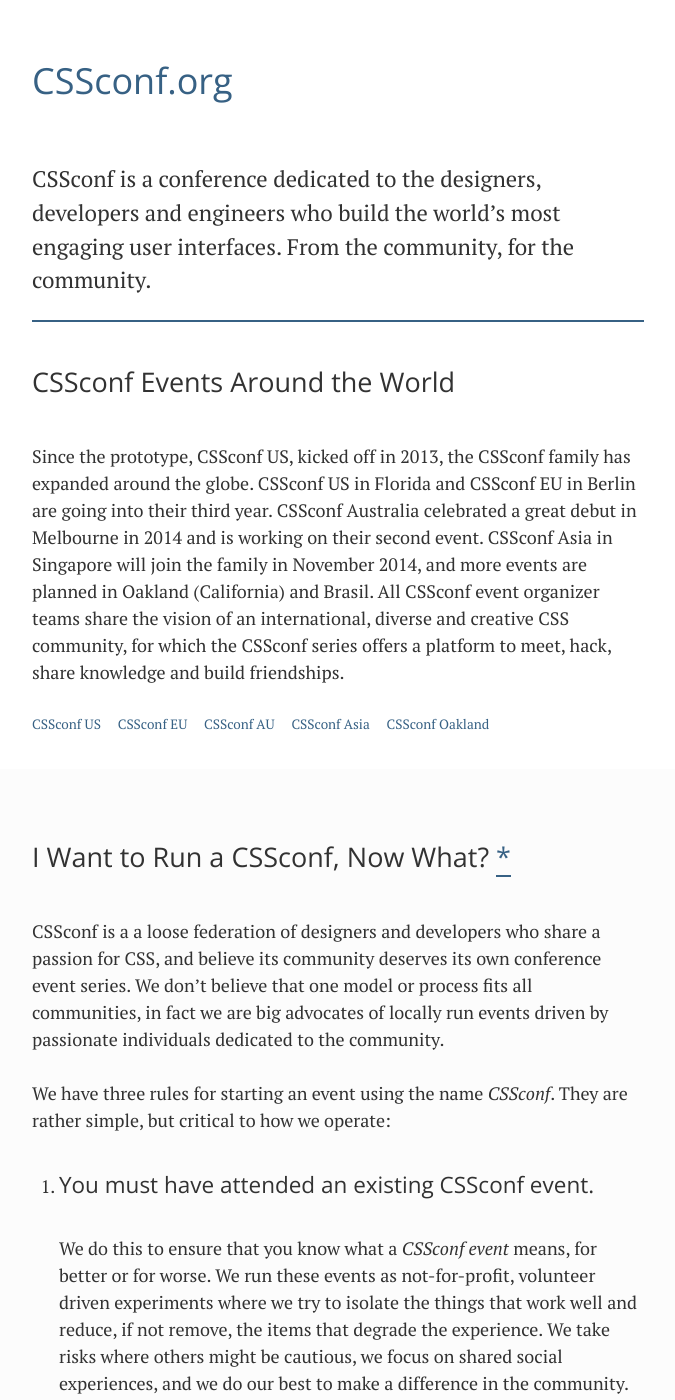
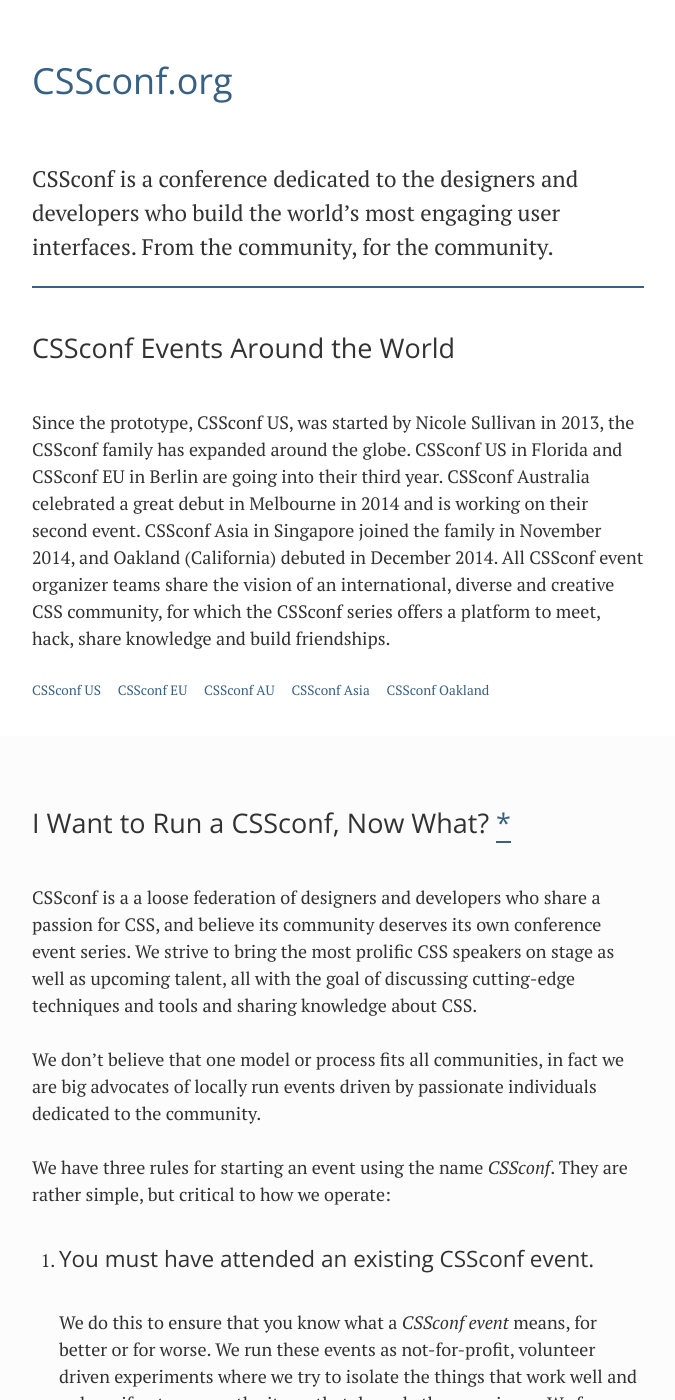
Before and after one commit to cssconf/cssconf.org, a Jekyll site: the page built from index.html, in a window 1280 px wide and 1400 px high. Shown: the whole window, without its empty margins (302-977 px from the left). Built offline with Jekyll 4.4.1, drawn with Linux system fonts in a browser that asks for light colours; some of the changed text lies outside the part shown.

Commit message:
update text

```diff
--- a/index.html
+++ b/index.html
@@ -6,12 +6,12 @@
   <div class="wrap">
 
     <p class="intro">
-      CSSconf is a conference dedicated to the designers, developers and engineers who build the world’s most engaging user interfaces. From the community, for the community.
+      CSSconf is a conference dedicated to the designers and developers who build the world’s most engaging user interfaces. From the community, for the community.
     </p>
 
     <h2>CSSconf Events Around the World</h2>
 
-    <p>Since the prototype, CSSconf US, kicked off in 2013, the CSSconf family has expanded around the globe. CSSconf US in Florida and CSSconf EU in Berlin are going into their third year. CSSconf Australia celebrated a great debut in Melbourne in 2014 and is working on their second event. CSSconf Asia in Singapore will join the family in November 2014, and more events are planned in Oakland (California) and Brasil. All CSSconf event organizer teams share the vision of an international, diverse and creative CSS community, for which the CSSconf series offers a platform to meet, hack, share knowledge and build friendships.</p>
+    <p>Since the prototype, CSSconf US, was started by Nicole Sullivan in 2013, the CSSconf family has expanded around the globe. CSSconf US in Florida and CSSconf EU in Berlin are going into their third year. CSSconf Australia celebrated a great debut in Melbourne in 2014 and is working on their second event. CSSconf Asia in Singapore joined the family in November 2014, and Oakland (California) debuted in December 2014. All CSSconf event organizer teams share the vision of an international, diverse and creative CSS community, for which the CSSconf series offers a platform to meet, hack, share knowledge and build friendships.</p>
 
     <ul class="list-inline">
       <li><a href="http://cssconf.us/">CSSconf US</a></li>
@@ -29,17 +29,21 @@
   <div class="wrap">
     <h2>I Want to Run a CSSconf, Now What? <a href="#footnote-01" id="footnote-top-01">*</a></h1>
 
-    <p>CSSconf is a a loose federation of designers and developers who share a passion for CSS, and believe its community deserves its own conference event series. We don’t believe that one model or process fits all communities, in fact we are big advocates of locally run events driven by passionate individuals dedicated to the community.</p>
+    <p>CSSconf is a a loose federation of designers and developers who share a passion for CSS, and believe its community deserves its own conference event series. We strive to bring the most prolific CSS speakers on stage as well as upcoming talent, all with the goal of discussing cutting-edge techniques and tools and sharing knowledge about CSS.
+    </p>
+
+    <p>We don’t believe that one model or process fits all communities, in fact we are big advocates of locally run events driven by passionate individuals dedicated to the community.</p>
 
     <p>We have three rules for starting an event using the name <i>CSSconf</i>. They are rather simple, but critical to how we operate:</p>
     <ol>
       <li>
         <h3>You must have attended an existing CSSconf event.</h3>
-        <p>We do this to ensure that you know what a <i>CSSconf event</i> means, for better or for worse. We run these events as not-for-profit, volunteer driven experiments where we try to isolate the things that work well and reduce, if not remove, the items that degrade the experience. We take risks where others might be cautious, we focus on shared social experiences, and we do our best to make a difference in the community. Reading about it second-hand doesn’t convey the full scope of this and that is why we require that people looking to start a new CSSconf have attended an existing CSSconf.</p>
+        <p>We do this to ensure that you know what a <i>CSSconf event</i> means, for better or for worse. We run these events as not-for-profit, volunteer driven experiments where we try to isolate the things that work well and reduce, if not remove, the items that degrade the experience. We focus on shared social experiences, and we do our best to make a difference in the community. Reading about it second-hand doesn’t convey the full scope of this and that is why we require that people looking to start a new CSSconf have attended an existing CSSconf.</p>
       </li>
       <li>
         <h3>You must commit to diversity and operate under a code of conduct.</h3>
-        <p>Only a diverse community is a healthy community, and only a safe, welcoming and accessible event is beneficial for the community. All CSSconf events aim to be safe spaces for attendees, speakers, staff and everyone involved. All organizers actively work on involving diverse people of the community, and <a href="http://2014.cssconf.eu/news/how-to-write-a-great-talk-proposal-for-a-tech">encourage people to add their voices to the community</a>. <a href="http://www.ashedryden.com/blog/codes-of-conduct-101-faq">Educating</a> yourself and your team about the risk of harrassment and about ways to deal with it is crucial to run a safe event, and a public <a href="http://confcodeofconduct.com/">Code of Conduct</a> is a required first step in this process. <a href="http://www.ashedryden.com/blog/increasing-diversity-at-your-conference">Educating</a> yourself and your team about the lack of diversity in our community and actively working to make your event welcoming and inclusive is required to run a CSSconf.</p>
+        <p>Only a diverse community is a healthy community. Only a safe, welcoming and accessible event is beneficial for the community. All CSSconf events aim to be safe spaces for attendees, speakers, staff and everyone involved. All organizers actively work on involving diverse people of the community, and <a href="http://2014.cssconf.eu/news/how-to-write-a-great-talk-proposal-for-a-tech">encourage people to add their voices to the community</a>. <a href="http://www.ashedryden.com/blog/codes-of-conduct-101-faq">Educating</a> yourself and your team about the risk of harrassment and about ways to deal with it is crucial to run a safe event, and a public <a href="http://confcodeofconduct.com/">Code of Conduct</a> is a required first step in this process. <a href="http://www.ashedryden.com/blog/increasing-diversity-at-your-conference">Educating</a> yourself and your team about the lack of diversity in our community and actively working to make your event welcoming and inclusive is required to run a CSSconf.</p>
+        <p>Some resources to get you started:</p>
         <ul>
           <li>
             <a href="http://geekfeminism.wikia.com/wiki/Diversity_statement">Commitment to Diversity (Definition, Examples)</a>
```
